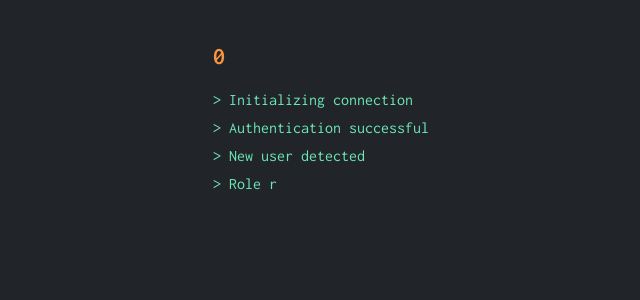
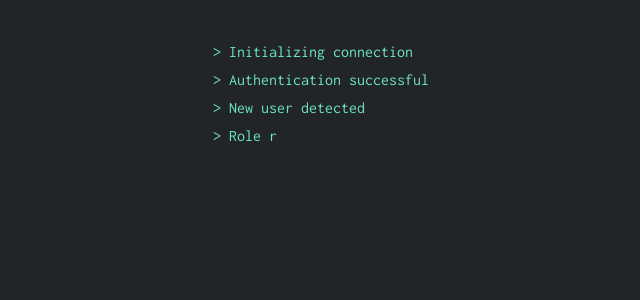
Before and after one commit to harelpanker/horror, a Next.js app: page / in a window 1280 px wide. Shown: the top 300 px of the page, without its empty margins (107-747 px from the left). Built offline with nearby package versions, Linux system fonts and the light colour scheme.

Commit message:
Removing step value

```diff
--- a/app/ui/form.tsx
+++ b/app/ui/form.tsx
@@ -108,7 +108,7 @@ export function Form() {
 				<form onSubmit={handleSubmit} className='mx-auto w-full max-w-screen-sm'>
 					<Field className='flex flex-col gap-y-8'>
 						<div className='flex flex-col gap-y-4'>
-							<h2 className='text-2xl font-bold text-orange-400'>{state[step].step}</h2>
+							{/* <h2 className='text-2xl font-bold text-orange-400'>{state[step].step}</h2> */}
 
 							<AnimatedTextDisplay
 								text={state[step].description}
```
